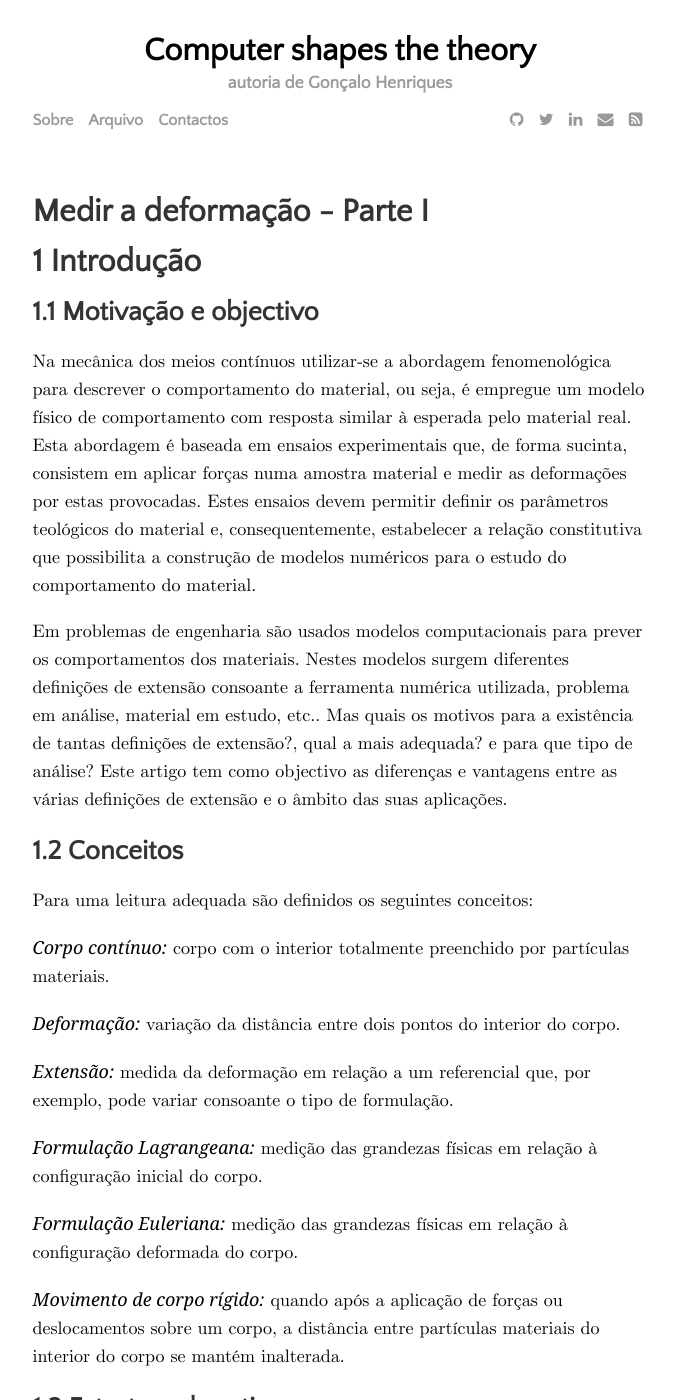
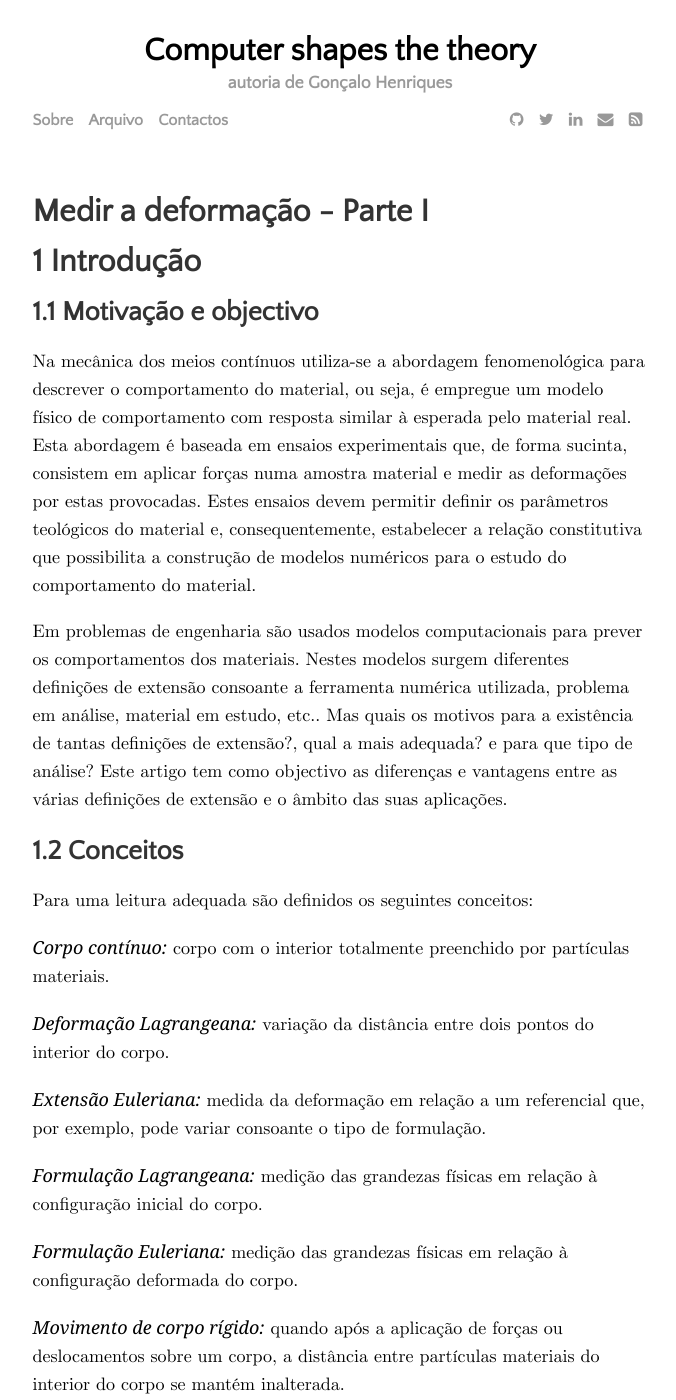
Before and after one commit to gonhen/gonhen.github.io, a Jekyll site: the page built from _posts/2019-10-11-deformation.md, in a window 1280 px wide and 1400 px high. Shown: the whole window, without its empty margins (300-976 px from the left). Built offline with Jekyll 4.4.1, drawn with Linux system fonts in a browser that asks for light colours; some web fonts are replaced; formulas are drawn with MathJax 3; some of the changed text lies outside the part shown.

Commit message:
Ateração cap 2

```diff
--- a/_posts/2019-10-11-deformation.md
+++ b/_posts/2019-10-11-deformation.md
@@ -10,7 +10,7 @@ image:
 
 ## 1.1 Motivação e objectivo
 
-Na mecânica dos meios contínuos utilizar-se a abordagem fenomenológica para
+Na mecânica dos meios contínuos utiliza-se a abordagem fenomenológica para
 descrever o comportamento do material, ou seja, é empregue um modelo físico
 de comportamento com resposta similar à esperada pelo material real. Esta
 abordagem é baseada em ensaios experimentais que, de forma sucinta, consistem em
@@ -36,9 +36,9 @@ Para uma leitura adequada são definidos os seguintes conceitos:
 *Corpo contínuo:* corpo com o interior totalmente preenchido por partículas
  materiais.
 
-*Deformação:* variação da distância entre dois pontos do interior do corpo.
+*Deformação Lagrangeana:* variação da distância entre dois pontos do interior do corpo.
 
-*Extensão:* medida da deformação em relação a um referencial que, por exemplo,
+*Extensão Euleriana:* medida da deformação em relação a um referencial que, por exemplo,
  pode variar consoante o tipo de formulação.
 
 *Formulação Lagrangeana:* medição das grandezas físicas em relação à
```
Also changed, not shown: other parts of _posts/2019-10-11-deformation.md (+1 -1 lines).
